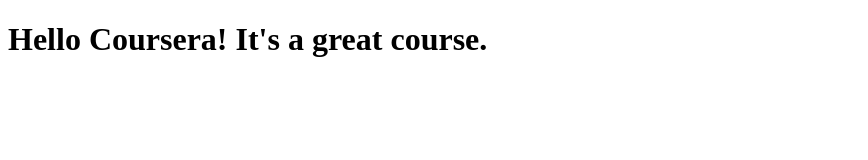
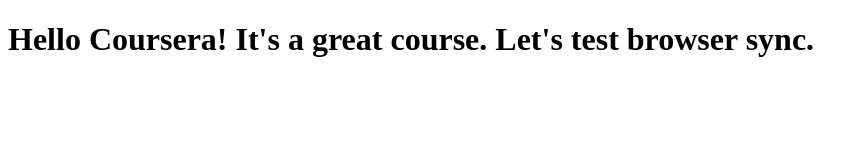
Before and after one commit to jefische/web-development-coursera, a plain HTML site: page site/index.html in a window 1280 px wide. Shown: the whole page, without its empty margins (0-868 px from the left). Drawn offline with Linux system fonts and the light colour scheme.

Commit message:
More updates.

```diff
--- a/site/index.html
+++ b/site/index.html
@@ -6,6 +6,6 @@
 	<title>Hello Coursera!</title>
 </head>
 <body>
-<h1>Hello Coursera! It's a great course.</h1>
+<h1>Hello Coursera! It's a great course. Let's test browser sync.</h1>
 </body>
 </html>
```
Also changed, not shown: 1 other file.
